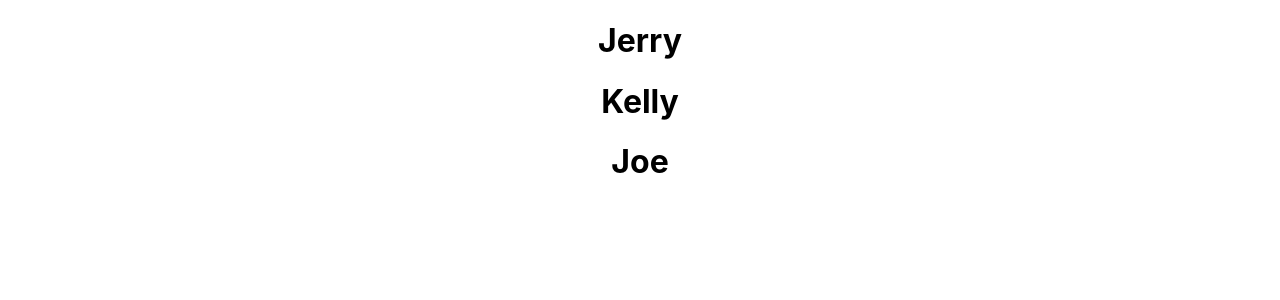
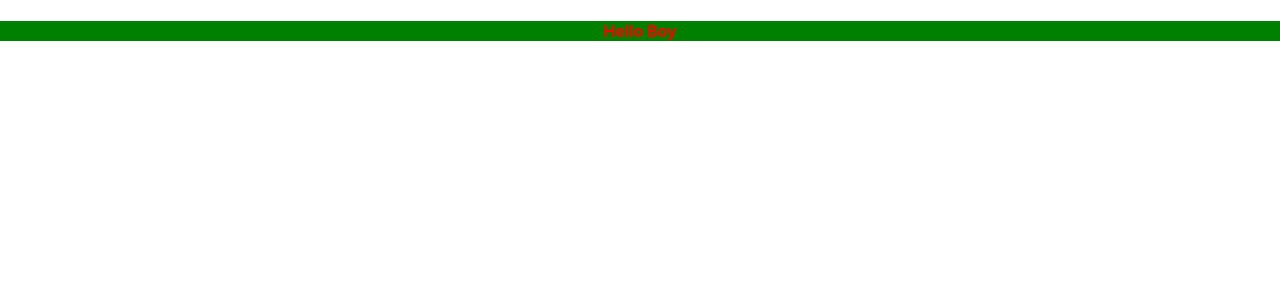
Before and after one commit to lyonsouma/React-Projects, a React (Create React App) app: page / in a window 1280 px wide. Shown: the top 300 px of the page. Built offline with nearby package versions, Linux system fonts and the light colour scheme.

Commit message:
Css in react

```diff
--- a/src/App.js
+++ b/src/App.js
@@ -1,6 +1,6 @@
 // import logo from './logo.svg';
 import './App.css';
-import NameList from './components/NameList';
+// import NameList from './components/NameList';
 // import Message from './components/Message';
 // import Lyons from './components/Class';
 // import Subscribe from './components/state';
@@ -11,11 +11,13 @@ import NameList from './components/NameList';
 // import ParentComponent from './components/ParentComponent';
 // import StateByLec from './components/StateByLec';
 // import UserGreeting from './components/UserGreeting';
-import NameLists from './components/NameList';
+// import NameLists from './components/NameList';
+import Style from './components/Style';
 function App() {
   return (
     <div className="App">
-    <NameLists/>
+      <Style/>
+    {/* <NameLists/> */}
       {/* <StateByLec /> */}
        {/* <UserGreeting/> */}
 
--- /dev/null
+++ b/src/components/MyStyle.css
@@ -0,0 +1,4 @@
+.primary {
+    color: red;
+    background-color: green;
+}
--- /dev/null
+++ b/src/components/Style.js
@@ -0,0 +1,11 @@
+import React from "react";
+import './MyStyle.css'
+function Style(){
+
+    return(
+        <div>
+            <h4 className="primary">Hello Boy</h4>
+        </div>
+    )
+}
+export default Style;
```
